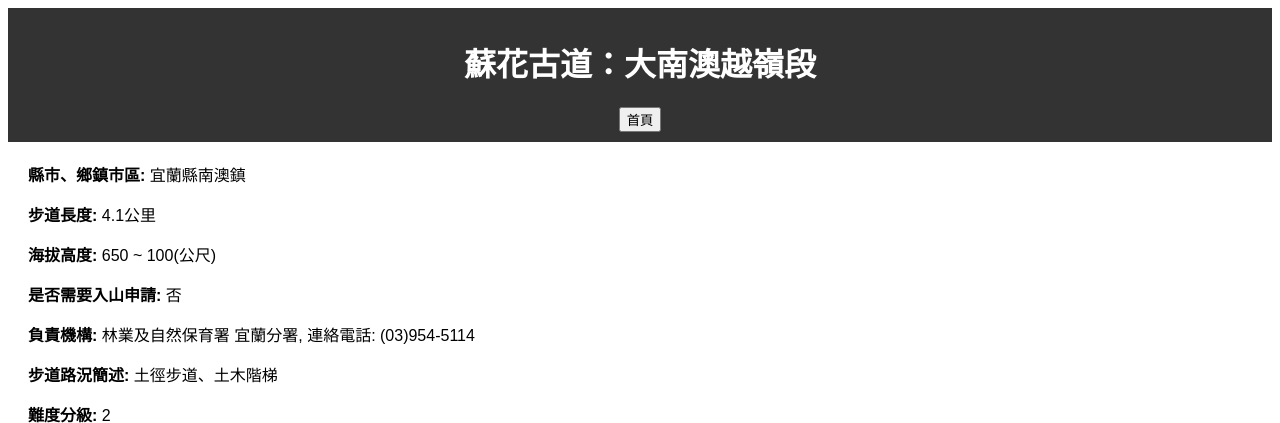
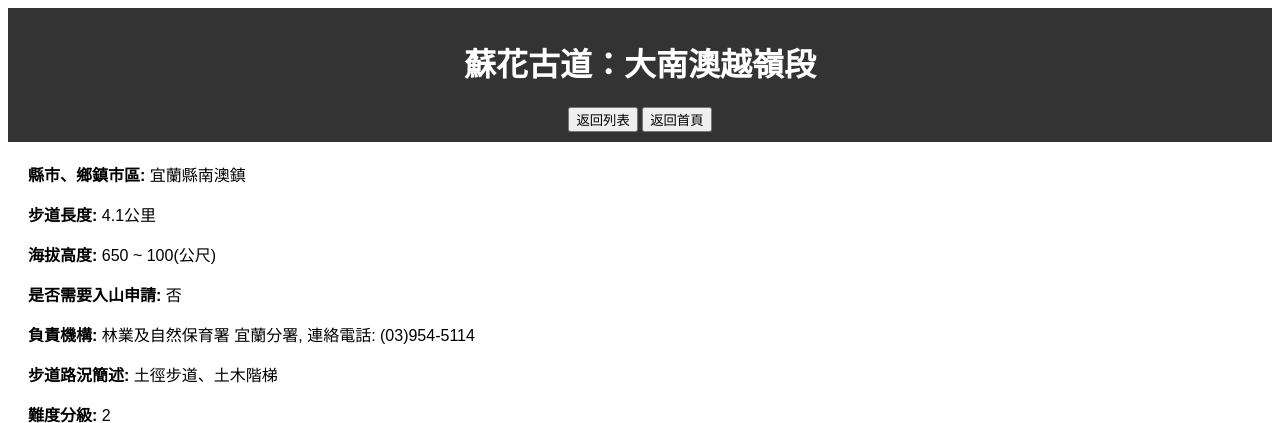
Before and after one commit to Octdecimal/db_project, a PHP site: page /detailstrail.php?id=001 in a window 1280 px wide. Shown: the top 423 px of the page. Run offline with PHP 8.4, Linux system fonts and the light colour scheme; a user stored in the database is signed in; data comes from the database, SQL or seed files in the repository.

Commit message:
add 'return' button

```diff
--- a/detailstrail.php
+++ b/detailstrail.php
@@ -89,7 +89,8 @@ if ($result_condition->num_rows > 0) {
 <body>
     <header>
         <h1><?php echo $trail['TR_CNAME']; ?></h1>
-        <button onclick="window.location.href='index.php'">首頁</button>
+        <button onclick="window.location.href='results.php'">返回列表</button>
+        <button onclick="window.location.href='index.php'">返回首頁</button>
     </header>
     <main>
         <p><strong>縣市、鄉鎮市區:</strong> <?php echo $city['City']; ?><?php echo $district['District']; ?></p>
```
